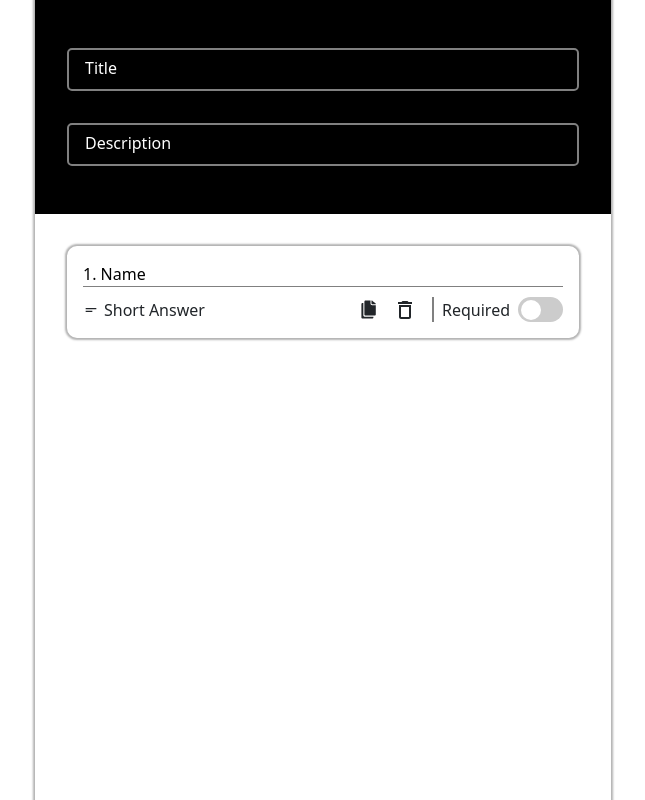
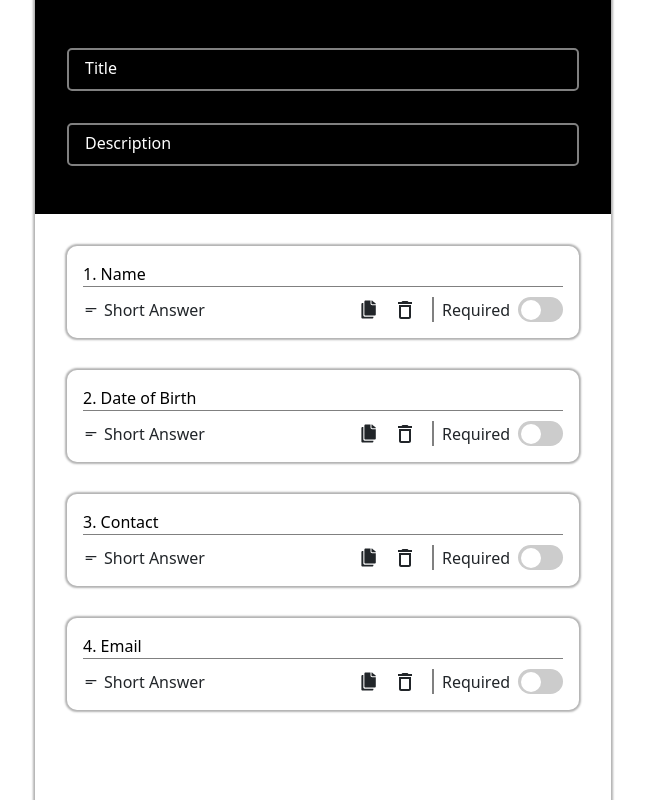
Before and after one commit to Hrithik450/forms2, a React (Vite) app: page /create-form in a window 1280 px wide. Shown: the whole page, without its empty margins (317-962 px from the left). Built offline with nearby package versions, Linux system fonts and the light colour scheme.

Commit message:
eightcommit

```diff
--- a/package.json
+++ b/package.json
@@ -11,12 +11,14 @@
     "preview": "vite preview"
   },
   "dependencies": {
+    "@reduxjs/toolkit": "^2.4.0",
     "axios": "^1.7.7",
     "bootstrap": "^5.3.3",
     "firebase": "^11.0.2",
     "react": "^18.3.1",
     "react-dom": "^18.3.1",
     "react-icons": "^5.3.0",
+    "react-redux": "^9.1.2",
     "react-router-dom": "^7.0.1",
     "styled-components": "^6.1.13"
   },
--- /dev/null
+++ b/src/Store/Slices/FieldSlice.jsx
@@ -0,0 +1,31 @@
+import { createSlice } from "@reduxjs/toolkit";
+
+const initialState = {
+  fields: [
+    { id: 1, label: "Name" },
+    { id: 2, label: "Date of Birth" },
+    { id: 3, label: "Contact" },
+    { id: 4, label: "Email" },
+  ],
+};
+
+const FieldSlice = createSlice({
+  name: "fields",
+  initialState,
+  reducers: {
+    addField: (state, action) => {
+      const label = action.payload.label || "Name";
+      const newField = { id: state.fields.length + 1, label: label };
+      state.fields.push(newField);
+    },
+    deleteField: (state, action) => {
+      const idToDelete = action.payload.id;
+      state.fields = state.fields
+        .filter((field) => field.id !== idToDelete)
+        .map((field, index) => ({ ...field, id: index + 1 }));
+    },
+  },
+});
+
+export const { addField, deleteField } = FieldSlice.actions;
+export default FieldSlice.reducer;
--- a/src/components/Createform.jsx/Field.jsx
+++ b/src/components/Createform.jsx/Field.jsx
@@ -1,43 +1,69 @@
-import React from "react";
+import React, { useState } from "react";
 import styled from "styled-components";
 import ToggleButton from "./Toggle";
 import { IoIosCopy } from "react-icons/io";
 import { MdDeleteOutline } from "react-icons/md";
 import { MdOutlineShortText } from "react-icons/md";
+import PopUpContent from "./PopUp";
+import UseFields from "../../hooks/useFields";
+import UsePopUp from "../../hooks/usePopUp";
 
-const Field = ({
-  handlePopUpOpen,
-  data,
-  handleCopy,
-  handleDelete,
-  handlePopUpClose,
-}) => {
+const Field = ({ data }) => {
+  const [isToggled, setisToggled] = useState(false);
+  const [popUp, setpopUp] = useState(false);
+  const [Data, setData] = useState({});
+  const [Type, setType] = useState({});
+
+  const { addField, deleteField } = UseFields();
+
+  const handlePopUpOpen = (data) => {
+    setpopUp(true);
+    setData(data);
+  };
+
+  const handlePopUpClose = () => {
+    setpopUp(false);
+  };
+
   return (
+    <>
+      {popUp && (
+        <PopUpContent
+          Type={Type}
+          data={Data}
+          popUp={popUp}
+          setType={setType}
+          isToggled={isToggled}
+          setisToggled={setisToggled}
+          handlePopUpClose={handlePopUpClose}
+        />
+      )}
+
       <FieldContainer>
         <Label onClick={() => handlePopUpOpen(data)}>
-        {data && data.id}. Name
+          {data && data.id}. {data && data.label}
         </Label>
         <FeatContainer>
-        <TypeCont>
-          <Short />
-          <ReqLabel>Short Answer</ReqLabel>
+          <TypeCont onClick={() => handlePopUpOpen(data)}>
+            <ItemIcon as={Type && Type.icon} />
+            <ReqLabel>{(Type && Type.label) || "Short Answer"}</ReqLabel>
           </TypeCont>
 
           <IconsCont>
-          <Copy onClick={handleCopy} />
+            <Copy onClick={() => addField({})} />
             <DeleteIcon
               onClick={() => {
-              data?.id && handleDelete(data.id);
-              handlePopUpClose();
+                data?.id && deleteField({ id: data.id });
               }}
             />
             <Required>
               <ReqLabel>Required</ReqLabel>
-            <ToggleButton />
+              <ToggleButton isToggled={isToggled} setisToggled={setisToggled} />
             </Required>
           </IconsCont>
         </FeatContainer>
       </FieldContainer>
+    </>
   );
 };
 
@@ -105,7 +131,7 @@ const ReqLabel = styled.label`
 `;
 
 // Icons
-const Short = styled(MdOutlineShortText)`
+const ItemIcon = styled(MdOutlineShortText)`
   max-height: max-content;
 `;
 
--- a/src/components/Createform.jsx/PopUp.jsx
+++ b/src/components/Createform.jsx/PopUp.jsx
@@ -6,9 +6,20 @@ import { IoDocumentAttachOutline } from "react-icons/io5";
 import { TbLogicXnor } from "react-icons/tb";
 import { MdDelete } from "react-icons/md";
 import TypePopUpContent from "./TypePopUp";
+import ToggleButton from "./Toggle";
+import UseFields from "../../hooks/useFields";
 
-const PopUpContent = ({ popUp, handleDelete, data, handlePopUpClose }) => {
+const PopUpContent = ({
+  Type,
+  data,
+  popUp,
+  setType,
+  isToggled,
+  setisToggled,
+  handlePopUpClose,
+}) => {
   const [TypePopUp, setTypePopUp] = useState(false);
+  const { deleteField } = UseFields();
 
   const handleTypePopUpOpen = () => {
     setTypePopUp(true);
@@ -20,10 +31,11 @@ const PopUpContent = ({ popUp, handleDelete, data, handlePopUpClose }) => {
 
   return (
     <PopUp active={popUp}>
-      <BackIcon onClick={handlePopUpClose} />
+      <BackIcon onClick={() => handlePopUpClose()} />
       {TypePopUp && (
         <TypePopUpContent
-          popUp={TypePopUp}
+          setType={setType}
+          TypePopUp={TypePopUp}
           handleTypePopUpClose={handleTypePopUpClose}
         />
       )}
@@ -33,9 +45,14 @@ const PopUpContent = ({ popUp, handleDelete, data, handlePopUpClose }) => {
       </PopUpInputCont>
       <FeatContainer>
         <TypeCont onClick={handleTypePopUpOpen}>
-          <Short />
-          <ReqLabel>Short Answer</ReqLabel>
+          <ItemIcon as={Type && Type.icon} />
+          <ReqLabel>{(Type && Type.label) || "Short Answer"}</ReqLabel>
         </TypeCont>
+
+        <Required>
+          <ReqLabel>Required</ReqLabel>
+          <ToggleButton isToggled={isToggled} setisToggled={setisToggled} />
+        </Required>
       </FeatContainer>
       <PopUpBottom>
         <IconBox>
@@ -48,7 +65,7 @@ const PopUpContent = ({ popUp, handleDelete, data, handlePopUpClose }) => {
         </IconBox>
         <IconBox
           onClick={() => {
-            handleDelete(data.id);
+            deleteField({ id: data.id });
             handlePopUpClose();
           }}
         >
@@ -67,13 +84,14 @@ const PopUp = styled.div`
   background-color: white;
   position: absolute;
   left: 50%;
+  top: 50%;
   height: max-content;
   width: 35%;
   padding: 1rem 1rem 1.5rem 1rem;
   border-radius: 10px;
   margin: 2rem 0;
   z-index: 10;
-  transform: translateX(-50%);
+  transform: translate(-50%, -50%);
 
   animation: ${(props) => (props.active ? fadeIn : fadeOut)} 0.3s ease-in-out;
   animation-fill-mode: forwards;
@@ -112,7 +130,7 @@ const FeatContainer = styled.div`
   display: flex;
   justify-content: space-between;
   align-items: center;
-  margin: 1.5rem 0;
+  margin: 1.5rem 1rem;
 `;
 
 const TypeCont = styled.div`
@@ -171,26 +189,26 @@ const BackIcon = styled(IoMdArrowRoundBack)`
   margin-bottom: 0.5rem;
 `;
 
-const Short = styled(MdOutlineShortText)`
+const ItemIcon = styled(MdOutlineShortText)`
   max-height: max-content;
 `;
 
 const fadeIn = keyframes`
 from {
 opacity: 0;
-transform: translateX(-50%) scale(0.8)
+ transform: translate(-50%, -50%); scale(0.8)
 } to {
 opacity: 1;
-transform: translateX(-50%) scale(1);
+ transform: translate(-50%, -50%); scale(1);
 }`;
 
 const fadeOut = keyframes`
 from {
 opacity: 1;
-transform: translateX(-50%) scale(1);
+ transform: translate(-50%, -50%); scale(1);
 } to {
  opacity: 0;
- transform: translateX(-50%) scale(0.8);
+ transform: translate(-50%, -50%); scale(0.5);
 }`;
 
 // Icons
--- a/src/components/Createform.jsx/Toggle.jsx
+++ b/src/components/Createform.jsx/Toggle.jsx
@@ -1,11 +1,8 @@
-import { useState } from "react";
 import styled from "styled-components";
 
-const ToggleButton = () => {
-  const [isToggled, setIsToggled] = useState();
-
+const ToggleButton = ({ isToggled, setisToggled }) => {
   const handleToggle = () => {
-    setIsToggled(!isToggled);
+    setisToggled(!isToggled);
   };
 
   return (
--- a/src/components/Createform.jsx/TypePopUp.jsx
+++ b/src/components/Createform.jsx/TypePopUp.jsx
@@ -1,11 +1,59 @@
 import React from "react";
 import styled, { keyframes } from "styled-components";
 import { IoMdArrowRoundBack } from "react-icons/io";
+import { MdOutlineShortText } from "react-icons/md";
+import { LuTextQuote } from "react-icons/lu";
+import { MdEmail } from "react-icons/md";
+import { ImListNumbered } from "react-icons/im";
+import { IoCalendarNumberSharp } from "react-icons/io5";
+import { FaFile } from "react-icons/fa";
+import UsePopUp from "../../hooks/usePopUp";
 
-const TypePopUpContent = ({ popUp, handleTypePopUpClose }) => {
+const Types = [
+  {
+    label: "Short Answer",
+    icon: MdOutlineShortText,
+  },
+  {
+    label: "Long Answer",
+    icon: LuTextQuote,
+  },
+  {
+    label: "Email",
+    icon: MdEmail,
+  },
+  {
+    label: "Number",
+    icon: ImListNumbered,
+  },
+  {
+    label: "Date",
+    icon: IoCalendarNumberSharp,
+  },
+  {
+    label: "file",
+    icon: FaFile,
+  },
+];
+
+const TypePopUpContent = ({ setType, TypePopUp, handleTypePopUpClose }) => {
+  const { handleField } = UsePopUp();
+
   return (
-    <PopUp active={popUp}>
+    <PopUp active={TypePopUp}>
       <BackIcon onClick={handleTypePopUpClose} />
+      {Types.map((type) => (
+        <ItemContainer
+          key={type.icon}
+          onClick={() => {
+            setType(type);
+            handleTypePopUpClose();
+          }}
+        >
+          <ItemIcon as={type.icon} />
+          <ItemName>{type.label}</ItemName>
+        </ItemContainer>
+      ))}
     </PopUp>
   );
 };
@@ -17,13 +65,14 @@ const PopUp = styled.div`
   background-color: white;
   position: absolute;
   left: 50%;
+  top: -30%;
   height: max-content;
   width: 80%;
-  padding: 1rem 1rem 1.5rem 1rem;
+  padding: 1rem;
   border-radius: 10px;
   margin: 2rem 0;
   z-index: 10;
-  transform: translateX(-50%);
+  transform: translate(-50%, 50%);
 
   animation: ${(props) => (props.active ? fadeIn : fadeOut)} 0.3s ease-in-out;
   animation-fill-mode: forwards;
@@ -58,3 +107,19 @@ const BackIcon = styled(IoMdArrowRoundBack)`
   font-size: 1.5rem;
   margin-bottom: 0.5rem;
 `;
+
+const ItemContainer = styled.div`
+  max-height: max-content;
+  display: flex;
+  align-items: center;
+  column-gap: 1rem;
+  margin: 1rem 2rem;
+`;
+
+const ItemName = styled.label`
+  max-height: max-content;
+`;
+
+const ItemIcon = styled(MdOutlineShortText)`
+  font-size: 1rem;
+`;
--- a/src/components/InputBuilder.jsx
+++ b/src/components/InputBuilder.jsx
@@ -1,35 +1,10 @@
-import React, { useState } from "react";
+import React from "react";
 import styled from "styled-components";
 import Field from "./Createform.jsx/Field";
-import PopUpContent from "./Createform.jsx/PopUp";
+import UseFields from "../hooks/useFields";
 
 const InputBuilder = () => {
-  const [popUp, setPopUp] = useState(false);
-  const [fields, setfields] = useState([
-    { id: 1, label: "Name", required: true },
-  ]);
-  const [Data, setData] = useState({});
-
-  const handlePopUpOpen = (data) => {
-    setPopUp(true);
-    setData(data);
-  };
-
-  const handlePopUpClose = () => {
-    setPopUp(false);
-  };
-
-  const handleCopy = () => {
-    setfields((prev) => [...prev, { id: prev.length + 1, label: "Name" }]);
-  };
-
-  const handleDelete = (id) => {
-    setfields((prev) =>
-      prev
-        .filter((field) => field.id != id)
-        .map((field, index) => ({ ...field, id: index + 1 }))
-    );
-  };
+  const { fields } = UseFields();
 
   return (
     <Wrapper>
@@ -45,23 +20,8 @@ const InputBuilder = () => {
           </MetaData>
         </MetaDataContainer>
         <FormData>
-          {popUp && (
-            <PopUpContent
-              popUp={popUp}
-              handleDelete={handleDelete}
-              data={Data}
-              handlePopUpClose={handlePopUpClose}
-            />
-          )}
           {fields.map((field, index) => (
-            <Field
-              key={index}
-              handlePopUpOpen={handlePopUpOpen}
-              data={field}
-              handleCopy={handleCopy}
-              handleDelete={handleDelete}
-              handlePopUpClose={handlePopUpClose}
-            />
+            <Field key={index} data={field} />
           ))}
         </FormData>
       </Form>
@@ -73,6 +33,7 @@ export default InputBuilder;
 
 const Wrapper = styled.section`
   max-height: max-content;
+  position: relative;
   width: 100%;
 `;
 
--- /dev/null
+++ b/src/hooks/useFields.jsx
@@ -0,0 +1,15 @@
+import { useDispatch, useSelector } from "react-redux";
+import { addField, deleteField } from "../Store/Slices/FieldSlice";
+
+const UseFields = () => {
+  const fields = useSelector((state) => state.fields.fields);
+  const dispatch = useDispatch();
+
+  return {
+    fields,
+    addField: (payload) => dispatch(addField(payload)),
+    deleteField: (payload) => dispatch(deleteField(payload)),
+  };
+};
+
+export default UseFields;
--- /dev/null
+++ b/src/hooks/usePopUp.jsx
@@ -0,0 +1,15 @@
+import { useDispatch, useSelector } from "react-redux";
+import { handleField, handlePopUp } from "../Store/Slices/PopupSlice";
+
+const UsePopUp = () => {
+  const PopUpData = useSelector((state) => state.PopUp);
+  const dispatch = useDispatch();
+
+  return {
+    PopUpData,
+    handleField: (payload) => dispatch(handleField(payload)),
+    handlePopUp: (payload) => dispatch(handlePopUp(payload)),
+  };
+};
+
+export default UsePopUp;
--- a/src/main.jsx
+++ b/src/main.jsx
@@ -1,9 +1,11 @@
 import { StrictMode } from "react";
 import { createRoot } from "react-dom/client";
 import App from "./App.jsx";
+import { Provider } from "react-redux";
+import Store from "./Store/Store.jsx";
 
 createRoot(document.getElementById("root")).render(
-  <StrictMode>
+  <Provider store={Store}>
     <App />
-  </StrictMode>
+  </Provider>
 );
```
Also changed, not shown: src/Store/Slices/PopupSlice.jsx (added, +29 -0 lines), src/Store/Store.jsx (added, +12 -0 lines), 1 other file (tests, documents, lock files or other folders). Lines whose indentation alone changed are shown as unchanged.
